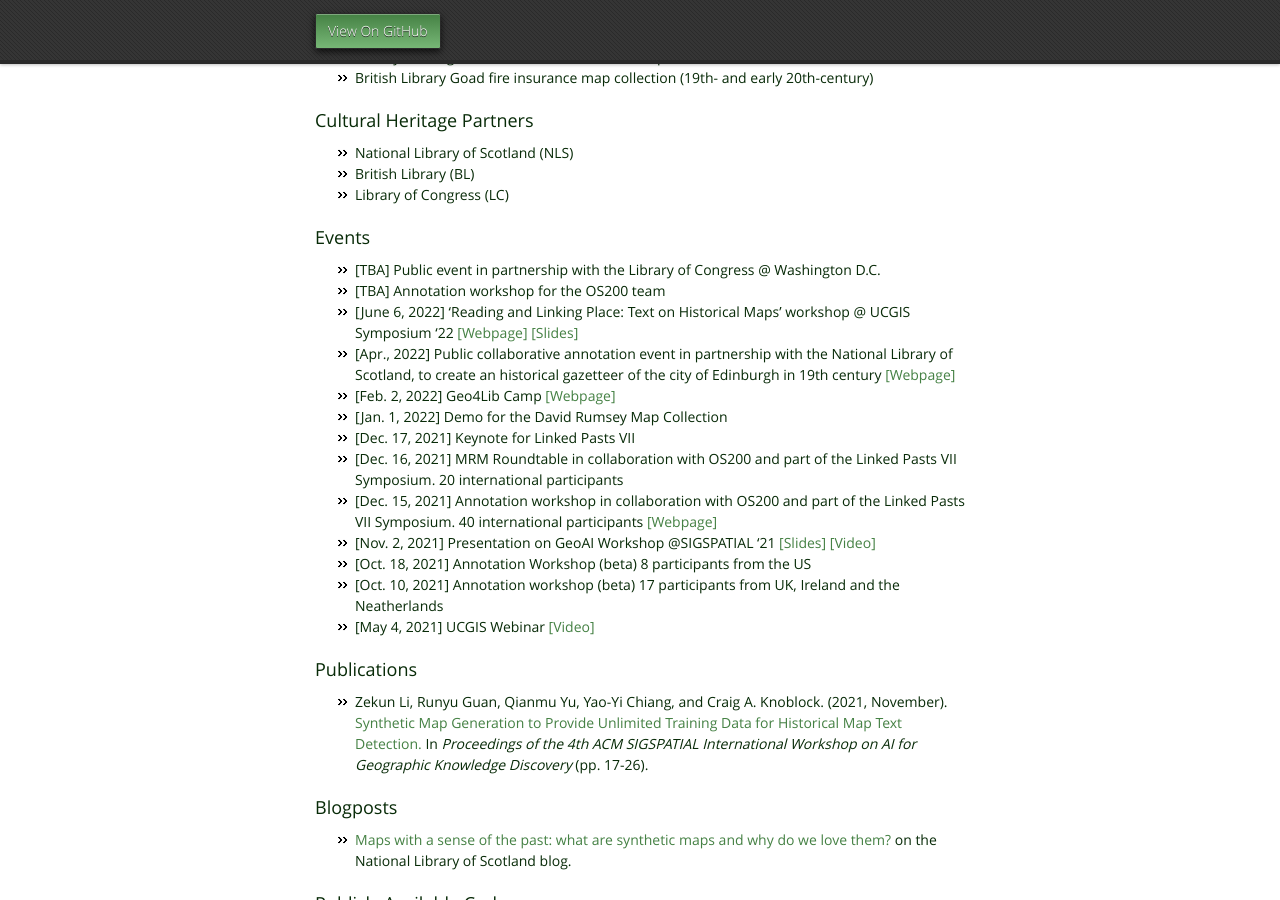
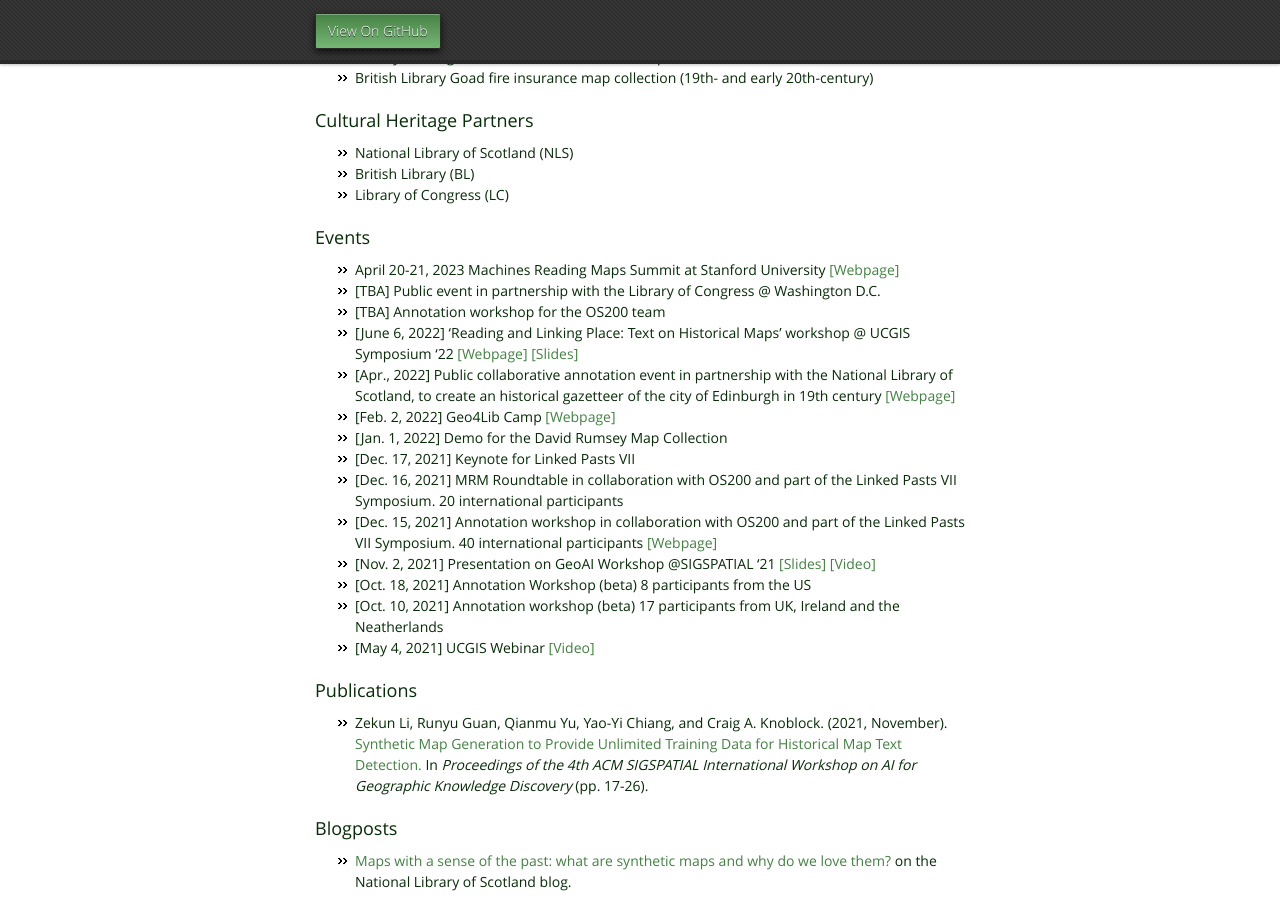
Before and after one commit to machines-reading-maps/machines-reading-maps.github.io, a Jekyll site: the page built from index.md, in a window 1280 px wide and 900 px high, scrolled down 1607 px. Built offline with Jekyll 4.4.1, drawn with Linux system fonts in a browser that asks for light colours; our own code applies the rules of GitHub Pages for plain Markdown files.

Commit message:
Update index.md
Add a link under events to April 20-21 2023 event.

```diff
--- a/index.md
+++ b/index.md
@@ -59,6 +59,7 @@ We will share code, datasets, and more via this website.
 - Library of Congress (LC)
 
 ### Events
+- April 20-21, 2023 Machines Reading Maps Summit at Stanford University [[Webpage]](https://machines-reading-maps.github.io/summit-2023)
 - [TBA] Public event in partnership with the Library of Congress @ Washington D.C.
 - [TBA] Annotation workshop for the OS200 team
 - [June 6, 2022] 'Reading and Linking Place: Text on Historical Maps' workshop @ UCGIS Symposium '22 [[Webpage]](https://machines-reading-maps.github.io/ucgis2022-workshop) [[Slides]](https://drive.google.com/file/d/1CWNIdYTRl8SoVU5fyLswTETDPX_kqQrq/view?usp=sharing)
```
